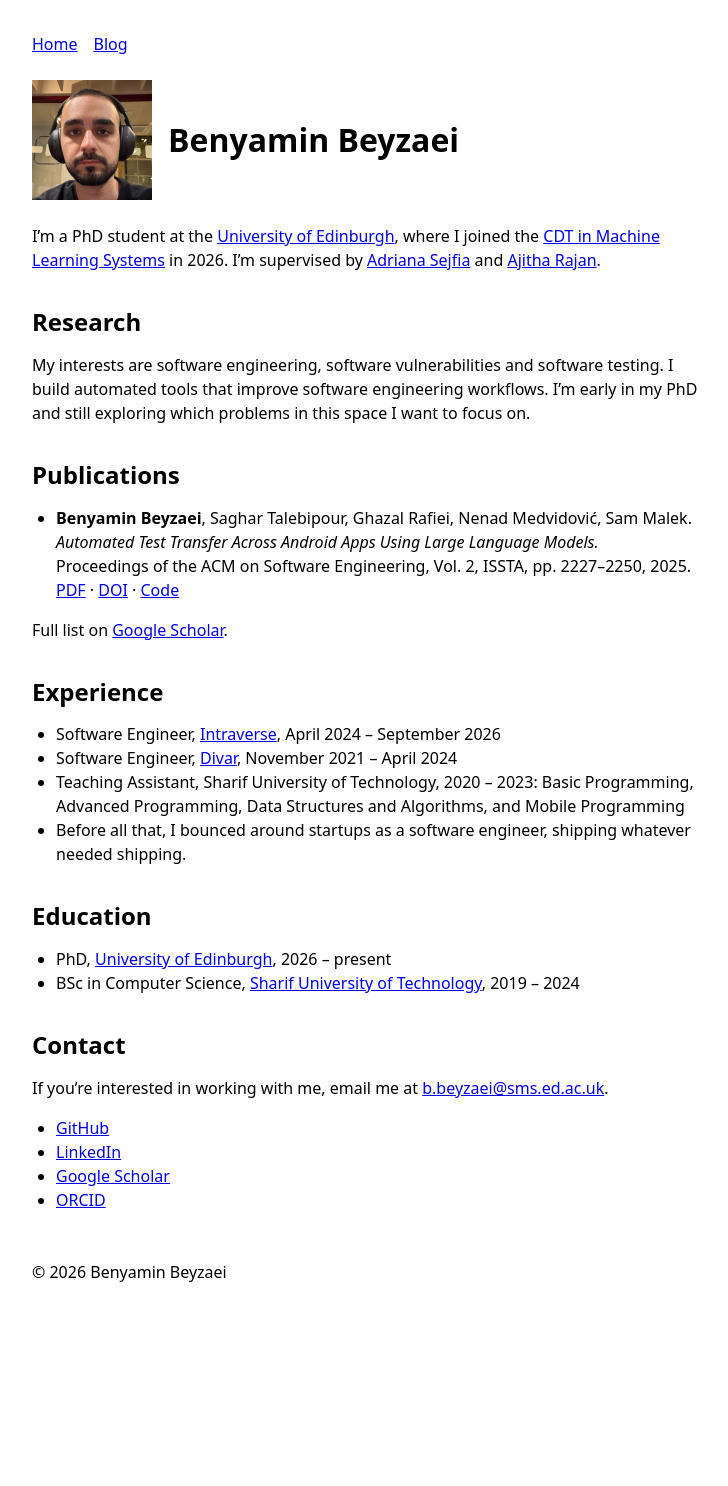
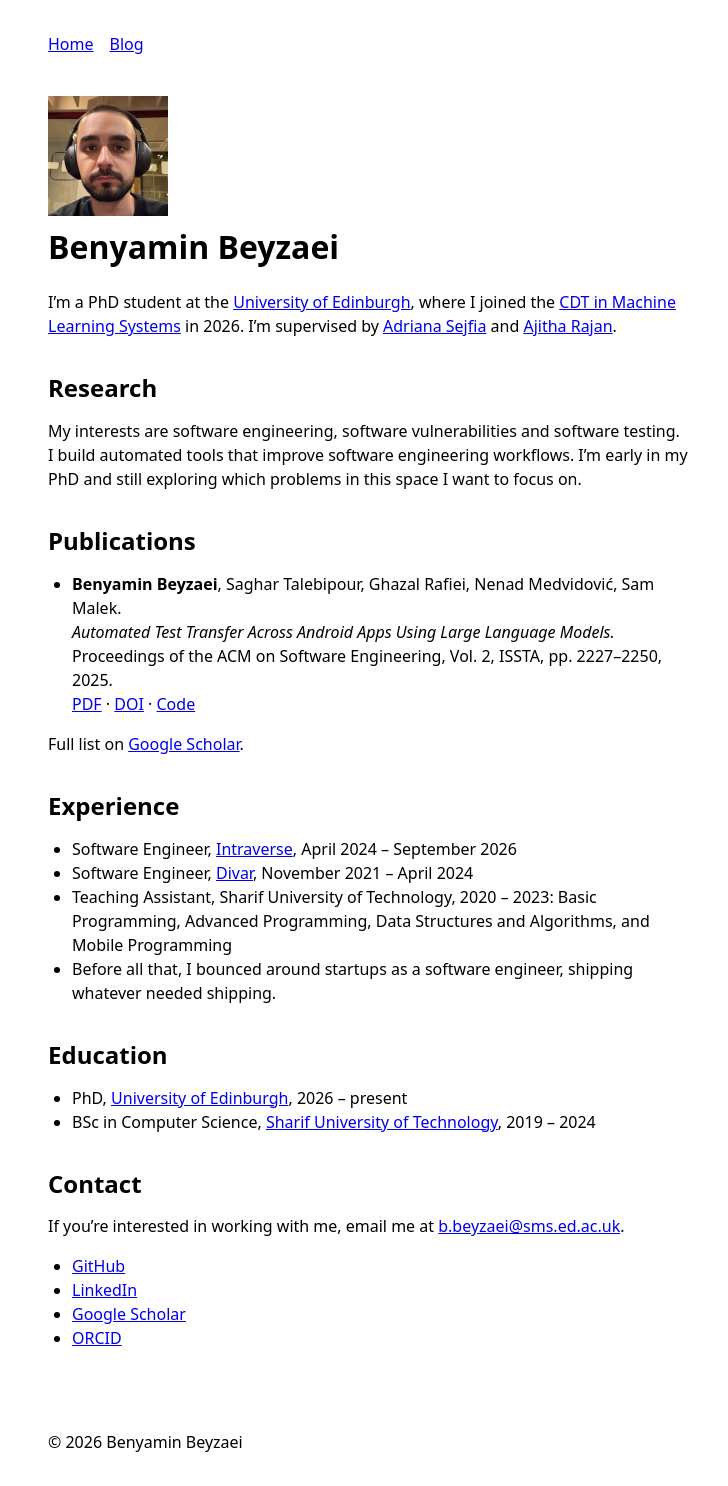
Before and after one commit to benyaminbeyzaei/benyaminbeyzaei.github.io, a Jekyll site: the page built from index.md, in a window 1280 px wide. Shown: the whole page, without its empty margins (272-1000 px from the left). Built offline with Jekyll 4.4.1, drawn with Linux system fonts in a browser that asks for light colours; before the commit the page ends 1316 px from its top, so only the background shows below that.

```diff
--- a/_config.yml
+++ b/_config.yml
@@ -6,6 +6,8 @@ description: >-
   automated software engineering, software vulnerabilities and software testing.
 url: https://benyaminbeyzaei.fyi
 lang: en-GB
+# Use UK time for post dates, whatever timezone the build machine is in
+timezone: Europe/London
 
 # Show the link preview image as a small thumbnail rather than a large banner
 twitter:
--- a/assets/css/style.css
+++ b/assets/css/style.css
@@ -63,6 +63,18 @@ body {
 	line-height: 1.5;
 }
 
+/* Keep the footer at the bottom of the window on short pages */
+body {
+	display: flex;
+	flex-direction: column;
+	box-sizing: border-box;
+	min-height: 100vh;
+	min-height: 100dvh;
+}
+main {
+	flex: 1;
+}
+
 h1, h2, h3 {
 	margin-block: 1.5em 0.5em;
 	font-weight: bold;
@@ -103,16 +115,15 @@ img {
 	outline-offset: 2px;
 }
 
-/* Home page: portrait next to the name */
+/* Home page: portrait with the name underneath */
 .intro {
-	display: flex;
-	flex-wrap: wrap;
-	align-items: center;
-	gap: 1rem;
 	margin-block: 1.5rem;
 }
+.intro img {
+	display: block;
+}
 .intro h1 {
-	margin: 0;
+	margin: 0.75rem 0 0;
 }
 
 nav ul {
```
Also changed, not shown: 404.html (added, +8 -0 lines), blog/index.html (added, +20 -0 lines), 1 other file.
